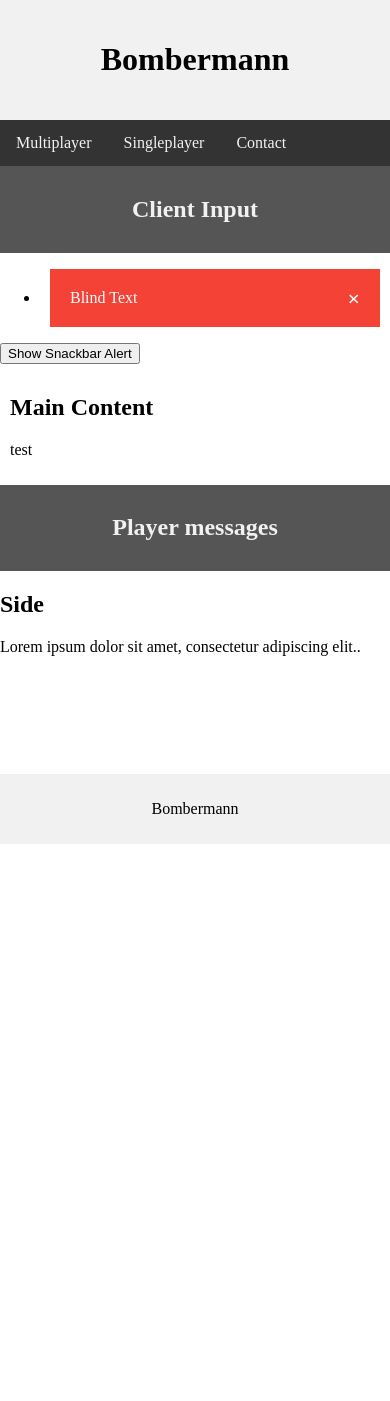
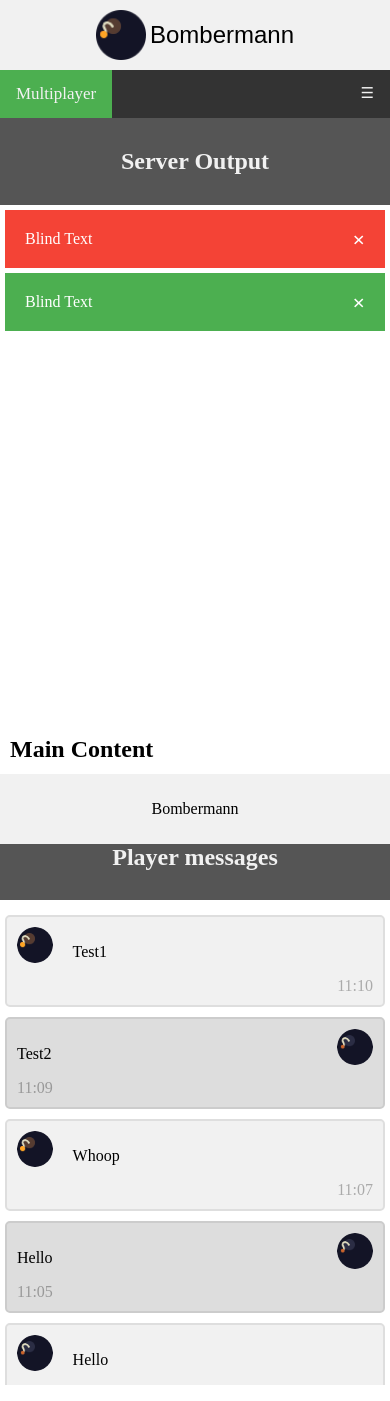
Before and after one commit to AndreasRoither/Bombermann, a plain HTML site: page index.html in a window 390 px wide. Before the commit the page ends 844 px from the top, so only its background shows below. Drawn offline with nearby package versions, Linux system fonts and the light colour scheme; a script that the page names is missing.

Commit message:
CSS, HTML
Added Image to header
Added Player Msg

```diff
--- a/css/style.css
+++ b/css/style.css
@@ -19,20 +19,35 @@
 
 .header {
     background-color: #f1f1f1;
-    padding: 20px;
+    padding: 10px;
     text-align: center;
 }
 
+.header .image {
+    width: 50px;
+    height: 50px;
+}
 
-/* top navigation bar style */
+.image img {
+    width: 100%;
+}
+
+.header .text {
+    font: x-large sans-serif;
+}
+
+.header .image, .header .text {
+    display: inline-block;
+    vertical-align: middle;
+}
+
+
+/* top nav style */
 
 .topnav {
     overflow: hidden;
     background-color: #333;
 }
-
-
-/* topnav links style */
 
 .topnav a {
     float: left;
@@ -41,15 +56,21 @@
     text-align: center;
     padding: 14px 16px;
     text-decoration: none;
+    font-size: 17px;
 }
-
-
-/* color on hover */
 
 .topnav a:hover {
     background-color: #ddd;
     color: black;
-    text-align: center;
+}
+
+.active {
+    background-color: #4CAF50;
+    color: white;
+}
+
+.topnav .icon {
+    display: none;
 }
 
 
@@ -77,17 +98,19 @@
 
 /* nav lists */
 
-nav ul {
-    height: 20em;
+ul {
+    margin-top: 5px;
+    height: 30em;
     width: 100%;
     list-style-type: none;
-    padding: 0;
+    padding: 0px 5px 5px 5px;
     overflow: hidden;
     overflow-y: auto;
 }
 
 ul li {
-    padding: 0 10px;
+    padding: 0px;
+    list-style: none;
 }
 
 
@@ -103,9 +126,35 @@
 /* Responsive layout -
   the three columns stack on top of each other instead of next to each other */
 
-@media (max-width: 600px) {
+@media screen and (max-width: 600px) {
     .column.side, .column.middle {
         width: 100%;
+    }
+}
+
+@media screen and (max-width: 600px) {
+    .topnav a:not(:first-child) {
+        display: none;
+    }
+    .topnav a.icon {
+        float: right;
+        display: block;
+    }
+}
+
+@media screen and (max-width: 600px) {
+    .topnav.responsive {
+        position: relative;
+    }
+    .topnav.responsive .icon {
+        position: absolute;
+        right: 0;
+        top: 0;
+    }
+    .topnav.responsive a {
+        float: none;
+        display: block;
+        text-align: left;
     }
 }
 
@@ -145,7 +194,7 @@
     color: white;
     opacity: 1;
     transition: opacity 0.6s;
-    margin-bottom: 15px;
+    margin-bottom: 5px;
 }
 
 .alert.success {
@@ -249,3 +298,55 @@
         opacity: 0;
     }
 }
+
+
+/********************/
+
+
+/*     Chat Msg     */
+
+
+/********************/
+
+.msg-container {
+    border: 2px solid #dedede;
+    background-color: #f1f1f1;
+    border-radius: 5px;
+    padding: 10px;
+    margin: 10px 0;
+}
+
+.darker {
+    border-color: #ccc;
+    background-color: #ddd;
+}
+
+.msg-container::after {
+    content: "";
+    clear: both;
+    display: table;
+}
+
+.msg-container img {
+    float: left;
+    max-width: 60px;
+    width: 100%;
+    margin-right: 20px;
+    border-radius: 50%;
+}
+
+.msg-container img.right {
+    float: right;
+    margin-left: 20px;
+    margin-right: 0;
+}
+
+.time-right {
+    float: right;
+    color: #aaa;
+}
+
+.time-left {
+    float: left;
+    color: #999;
+}
--- a/index.html
+++ b/index.html
@@ -1,4 +1,5 @@
 <!doctype html>
+<html>
 
 <head>
     <meta charset="utf-8">
@@ -10,39 +11,93 @@
 <body>
 
     <div class="header">
-        <h1>Bombermann</h1>
+        <div class="image">
+            <img src="img/Bomb/Bomb_f02.png">
+        </div>
+        <div class="text">Bombermann</div>
     </div>
 
-    <div class="topnav">
-        <a href="#">Multiplayer</a>
-        <a href="#">Singleplayer</a>
-        <a href="#">Contact</a>
+    <div class="topnav" id="topnav1">
+        <a href="#multi" class="active">Multiplayer</a>
+        <a href="#single">Singleplayer</a>
+        <a href="#contact">Contact</a>
+        <a href="javascript:void(0);" style="font-size:15px;" class="icon" onclick="make_responsive()">&#9776;</a>
     </div>
 
     <div class="row">
         <div class="column side">
-            <div class="divheader" id="servermsg">
-                <h2>Client Input</h2>
+            <div class="divheader">
+                <h2>Server Output</h2>
             </div>
-            <ul id="left-list">
+            <ul id="serveroutput">
                 <li>
                     <div class="alert">
                         <span class="closebtn">&times;</span> Blind Text
                     </div>
                 </li>
+                <li>
+                    <div class="alert success">
+                        <span class="closebtn">&times;</span> Blind Text
+                    </div>
+                </li>
             </ul>
-            <button onclick="show_snackbar()">Show Snackbar Alert</button>
         </div>
         <div class="column middle">
             <h2>Main Content</h2>
-            <p>test</p>
+            <button onclick="show_snackbar()">Show Connection Alert</button>
         </div>
         <div class="column side">
             <div class="divheader" id="playermsg">
                 <h2>Player messages</h2>
             </div>
-            <h2>Side</h2>
-            <p>Lorem ipsum dolor sit amet, consectetur adipiscing elit..</p>
+            <ul id="playermsg">
+                <li>
+                    <div class="msg-container">
+                        <img src="img/Bomb/Bomb_f02.png" alt="Avatar" style="width:10%;">
+                        <p>Test1</p>
+                        <span class="time-right">11:10</span>
+                    </div>
+                </li>
+
+                <li>
+                    <div class="msg-container darker">
+                        <img src="img/Bomb/Bomb_f01.png" alt="Avatar" class="right" style="width:10%;">
+                        <p>Test2</p>
+                        <span class="time-left">11:09</span>
+                    </div>
+                </li>
+                <li>
+                    <div class="msg-container">
+                        <img src="img/Bomb/Bomb_f02.png" alt="Avatar" style="width:10%;">
+                        <p>Whoop</p>
+                        <span class="time-right">11:07</span>
+                    </div>
+                </li>
+
+                <li>
+                    <div class="msg-container darker">
+                        <img src="img/Bomb/Bomb_f01.png" alt="Avatar" class="right" style="width:10%;">
+                        <p>Hello</p>
+                        <span class="time-left">11:05</span>
+                    </div>
+                </li>
+
+                <li>
+                    <div class="msg-container">
+                        <img src="img/Bomb/Bomb_f01.png" alt="Avatar" style="width:10%;">
+                        <p>Hello</p>
+                        <span class="time-right">11:04</span>
+                    </div>
+                </li>
+
+                <li>
+                    <div class="msg-container darker">
+                        <img src="img/Bomb/Bomb_f01.png" alt="Avatar" class="right" style="width:10%;">
+                        <p>Hello</p>
+                        <span class="time-left">11:03</span>
+                    </div>
+                </li>
+            </ul>
         </div>
         <div id="snackbar">You are connected!</div>
     </div>
@@ -51,6 +106,10 @@
     </div>
 
     <script src="https://code.jquery.com/jquery-latest.min.js"></script>
-    <script src="js/alertboxes.js"></script>
-    <script src="js/key_press.js"></script>
+    <script src="https://cdnjs.cloudflare.com/ajax/libs/socket.io/2.0.4/socket.io.slim.js"></script>
+    <script src="js/site.js"></script>
+    <script src="js/io.js"></script>
+    <script src="js/functions.js"></script>
 </body>
+
+</html>
--- a/js/alertboxes.js
+++ /dev/null
@@ -1,37 +0,0 @@
-// Alerts //
-$( document ).ready(update_alerts()
-)
-
-function update_alerts() {
-  var close = document.getElementsByClassName("closebtn");
-  var i;
-
-  for (i = 0; i < close.length; i++) {
-    close[i].onclick = function() {
-      var div = this.parentElement;
-      div.style.opacity = "0";
-      setTimeout(function() {
-        div.style.display = "none";
-      }, 600);
-    };
-  }
-}
-
-// Snackbar Alert //
-function show_snackbar() {
-  var x = document.getElementById("snackbar");
-  x.className = "show";
-  setTimeout(function() {
-    x.className = x.className.replace("show", "");
-  }, 5000);
-}
-
-function add_left_list (msg) {
-  $( '#left-list' ).append( "<li><div class=alert><span class=closebtn>&times;</span>" + msg + "</div></li> ");
-  update_alerts();
-}
-
-function change_snackbar (msg) {
-  $( '#snackbar' ).text(event.which);
-  show_snackbar();
-}
--- a/js/io.js
+++ b/js/io.js
@@ -1,6 +1,6 @@
 // connect
 
-var socket = io.connect('https://localhost:4200/');
+//var socket = io.connect('https://localhost:4200');
 
 // event listeners
 
--- /dev/null
+++ b/js/site.js
@@ -0,0 +1,142 @@
+/* ******************** */
+/*         Sitev        */
+/* ******************** */
+
+function make_responsive() {
+    var x = document.getElementById("topnav1");
+    if (x.className === "topnav") {
+        x.className += " responsive";
+    } else {
+        x.className = "topnav";
+    }
+}
+
+/* ******************** */
+/*         Alert        */
+/* ******************** */
+
+$(document).ready(update_alerts())
+
+function update_alerts() {
+    var close = document.getElementsByClassName("closebtn");
+    var i;
+
+    for (i = 0; i < close.length; i++) {
+        close[i].onclick = function() {
+            var div = this.parentElement;
+            div.style.opacity = "0";
+            setTimeout(function() {
+                div.style.display = "none";
+            }, 600);
+        };
+    }
+}
+
+// Snackbar Alert //
+function show_snackbar() {
+    var x = document.getElementById("snackbar");
+    x.className = "show";
+    setTimeout(function() {
+        x.className = x.className.replace("show", "");
+    }, 5000);
+}
+
+function add_left_list(msg) {
+    $('#left-list').append("<li><div class=alert><span class=closebtn>&times;</span>" + msg + "</div></li> ");
+    update_alerts();
+}
+
+function change_snackbar(msg) {
+    $('#snackbar').text(event.which);
+    show_snackbar();
+}
+
+/* ******************** */
+/* Keyboard recognition */
+/* ******************** */
+
+var movLeft = 0;
+var movRight = 0;
+var movUp = 0;
+var movDown = 0;
+var layBomb = 0;
+
+window.addEventListener("keydown", function(event) {
+
+    if (event.repeat)
+        return;
+    if (event.which == 13) { // Enter Key
+    }
+    if (event.which == 97 || event.which == 65) { // a || A Key
+        movLeft = 1;
+    }
+    if (event.which == 115 || event.which == 83) { // s || S Key
+        movDown = 1;
+    }
+    if (event.which == 100 || event.which == 68) { // d || D Key
+        movRight = 1;
+    }
+    if (event.which == 119 || event.which == 87) { // w || W Key
+        movUp = 1;
+    }
+    if (event.which == 32) { // space Key
+        layBomb = 1;
+    }
+    //Arrow Keys
+    if (event.which == 37) { // left key
+        movLeft = 1;
+        event.preventDefault();
+    }
+    if (event.which == 39) { // right key
+        movRight = 1;
+        event.preventDefault();
+    }
+    if (event.which == 38) { // up key
+        movUp = 1;
+        event.preventDefault();
+    }
+    if (event.which == 40) { // down key
+        movDown = 1;
+        event.preventDefault();
+    }
+
+    console.log(event.type + ": " + event.keyCode); //debug
+})
+
+window.addEventListener("keyup", function(event) {
+    if (event.which == 13) { // Enter Key
+    }
+    if (event.which == 97 || event.which == 65) { // a || A Key
+        movLeft = 0;
+    }
+    if (event.which == 115 || event.which == 83) { // s || S Key
+        movDown = 0;
+    }
+    if (event.which == 100 || event.which == 68) { // d || D Key
+        movRight = 0;
+    }
+    if (event.which == 119 || event.which == 87) { // w || W Key
+        movUp = 0;
+    }
+    if (event.which == 32) { // space Key
+        layBomb = 0;
+    }
+    //Arrow Keys
+    if (event.which == 37) { // left key
+        movLeft = 0;
+        event.preventDefault();
+    }
+    if (event.which == 39) { // right key
+        movRight = 0;
+        event.preventDefault();
+    }
+    if (event.which == 38) { // up key
+        movUp = 0;
+        event.preventDefault();
+    }
+    if (event.which == 40) { // down key
+        movDown = 0;
+        event.preventDefault();
+    }
+    console.log(event.type + ": " + event.keyCode); //debug
+})
--- a/nodejs/index.js
+++ b/nodejs/index.js
@@ -4,6 +4,7 @@ var express = require('express');
 var app = express();
 var server = require('http').createServer(app);
 var io = require('socket.io')(server);
+var port_to_listen = 4200;
 
 var currentdate = new Date();
 var datetime = "Start time: " + currentdate.getDate() + "/" +
@@ -224,7 +225,7 @@ io.on('connection', function(client) {
     });
 });
 
-server.listen(4200, function() {
+server.listen(port_to_listen, function() {
     var host = server.address().address;
     var port = server.address().port;
 
```
Also changed, not shown: js/key_press.js (deleted, +0 -87 lines), test.html (added, +17 -0 lines), img/b.jpg (added).
